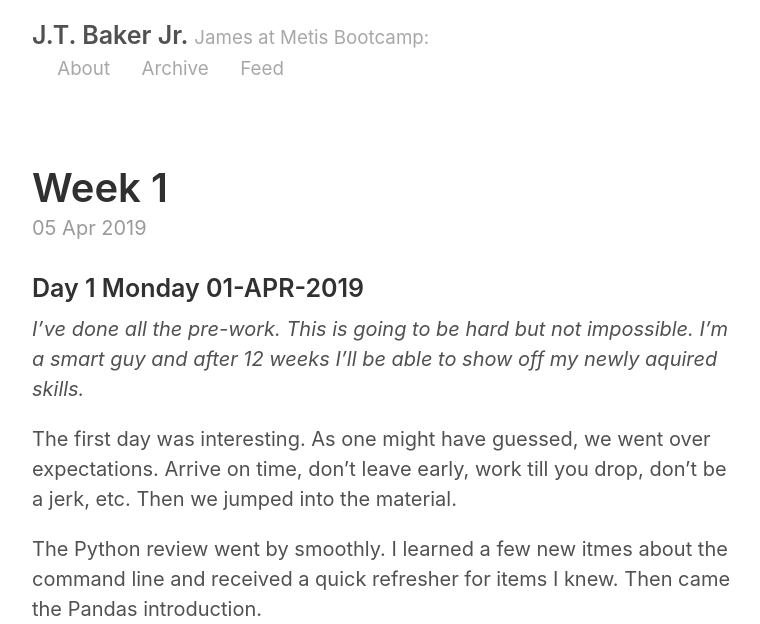
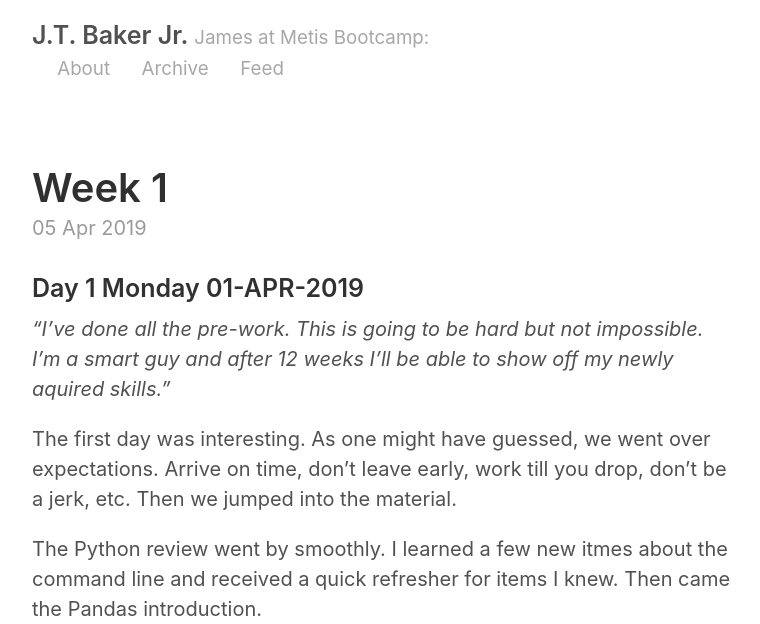
Before and after one commit to JTBake490/JTBake490.github.io, a Jekyll site: the page built from _posts/2019-04-05-Week-1.md, in a window 1280 px wide and 1400 px high, cut to the strip 0-624 px from the top of the window. Shown: the whole strip, without its empty margins (258-1018 px from the left). Built offline with Jekyll 4.4.1, drawn with Linux system fonts in a browser that asks for light colours; some of the changed text lies outside the part shown.

Commit message:
added quotation marks

```diff
--- a/_posts/2019-04-05-Week-1.md
+++ b/_posts/2019-04-05-Week-1.md
@@ -4,7 +4,7 @@ title: Week 1
 ---
 
 ### Day 1 Monday 01-APR-2019
-*I've done all the pre-work. This is going to be hard but not impossible. I'm a smart guy and after 12 weeks I'll be able to show off my newly aquired skills.*
+*"I've done all the pre-work. This is going to be hard but not impossible. I'm a smart guy and after 12 weeks I'll be able to show off my newly aquired skills."*
 
 The first day was interesting. As one might have guessed, we went over expectations. Arrive on time, don't leave early, work till you drop, don't be a jerk, etc. Then we jumped into the material.
 
@@ -12,7 +12,7 @@ The Python review went by smoothly. I learned a few new itmes about the command
 
 ![](https://i.dailymail.co.uk/i/pix/2015/03/16/26B350AE00000578-0-The_panda_normally_a_docile_animal_was_chased_and_is_believed_to-m-52_1426522113788.jpg)
 
-*I don't get it...why don't I get it? Oh boy looks like I just hit my first roadblock. Time to buckle down.*
+*"I don't get it...why don't I get it? Oh boy looks like I just hit my first roadblock. Time to buckle down."*
 
 Pandas was extremely confusing. It was the second time being exposed to the library and concepts were not something I was wrapping my head around.
 
@@ -20,4 +20,4 @@ After being placed into a group, the class was given the first project. The team
 
 And so my data science adventure took flight. My team and I spent several hours obtaining data related to the project topic, looking at the information, asking questions about what we were looking at, and cleaning the data (or at least started to clean the data). It's a good start, but there is a long road ahead.
 
-*I made it through Day 1. I'm relieved, excited, and worried all at the same time. No time to panic. I have to start preparing for the next day.*
+*"I made it through Day 1. I'm relieved, excited, and worried all at the same time. No time to panic. I have to start preparing for the next day."*
```
